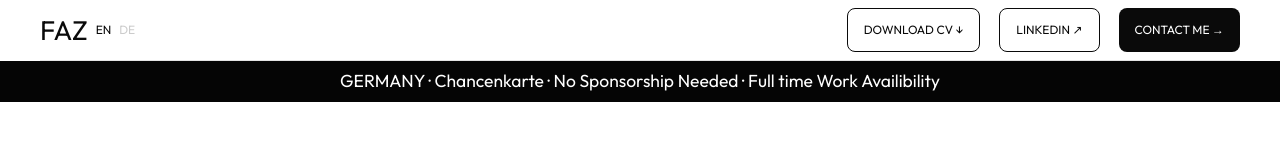
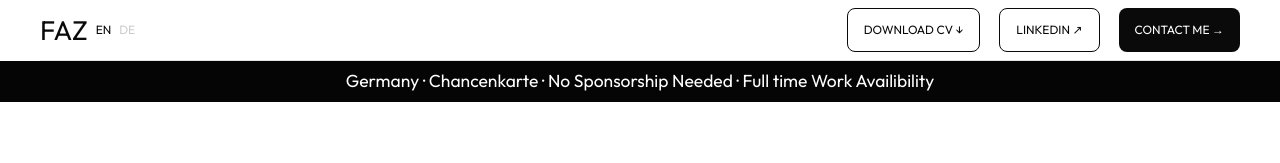
Before and after one commit to Fazlul-Azim-Khan/Portfolio, a Next.js app: page / in a window 1280 px wide. Shown: the top 163 px of the page. Built offline with nearby package versions, Linux system fonts and the light colour scheme.

Commit message:
Update noticeStrip.ts

```diff
--- a/src/content/noticeStrip.ts
+++ b/src/content/noticeStrip.ts
@@ -15,5 +15,5 @@
 
 export const noticeStrip = {
   // Verbatim from Figma node 1021:6894 — do not alter spacing or punctuation
-  text: 'GERMANY  ·  Chancenkarte  ·  No Sponsorship Needed  ·  Full time Work Availibility',
+  text: 'Germany  ·  Chancenkarte  ·  No Sponsorship Needed  ·  Full time Work Availibility',
 } as const
```
